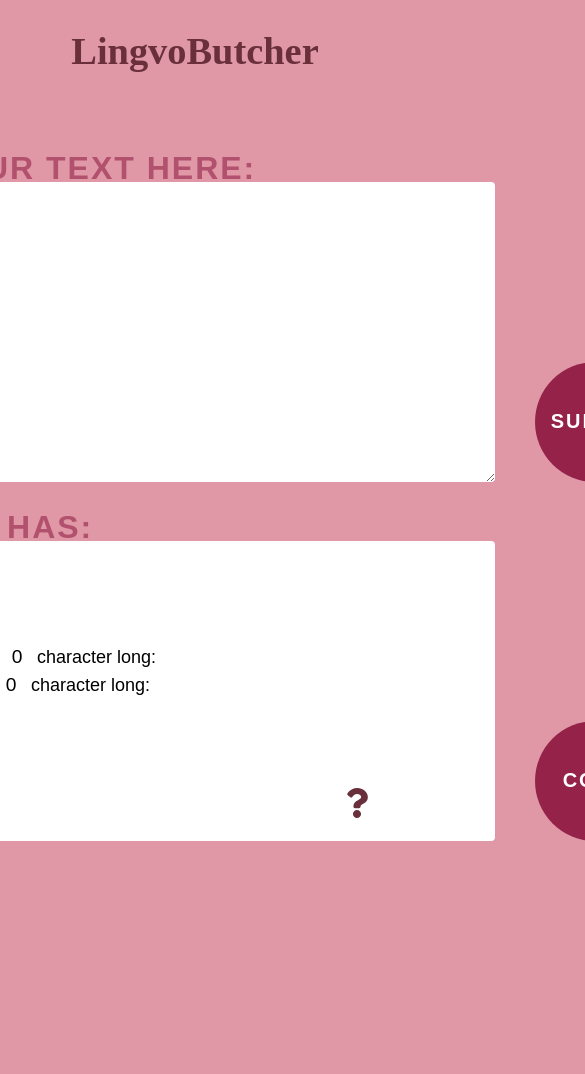
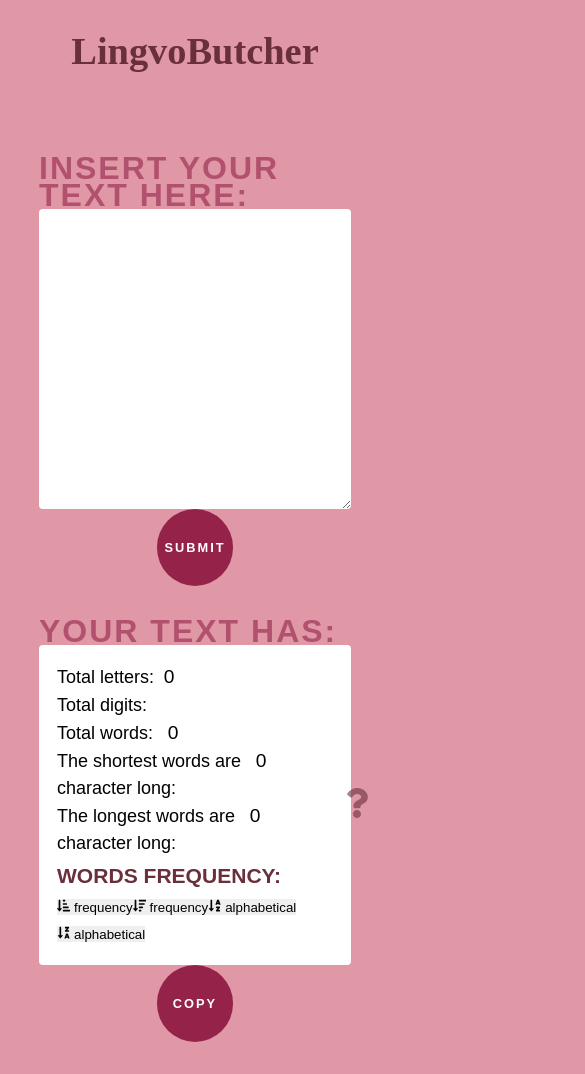
Before and after one commit to alinamarasca/zipfs-law, a React (Create React App) app: page / in a window 390 px wide. Shown: the top 1074 px of the page, 585 px wide, since content can reach past the window. Before the commit the page ends 873 px from the top, so only its background shows below. Built offline with nearby package versions, Linux system fonts and the light colour scheme; a web font is replaced by a local one.

Commit message:
start responsive layout

```diff
--- a/assets/css/index.css
+++ b/assets/css/index.css
@@ -9,17 +9,45 @@ article, .input-area textarea, .output-area .results {
   padding: 1em;
   margin: auto;
 }
-
 .input-area textarea:focus {
   outline: none;
   box-shadow: 10px 10px 10px rgba(0, 0, 0, 0.4);
 }
 
 .input-area, .output-area {
+  max-width: 900px;
   margin-top: 2rem;
   display: grid;
-  grid-template-columns: 700px 100px;
+  grid-template-columns: minmax(300px, 900px) 1fr;
   grid-template-areas: "title ." "content control";
+}
+@media only screen and (max-width: 1000px) {
+  .input-area, .output-area {
+    display: block;
+    width: 100%;
+  }
+}
+
+.control .sort {
+  font-size: 1rem;
+  width: 150px;
+  height: 2em;
+  opacity: 0.7;
+  display: flex;
+  align-items: center;
+  justify-content: center;
+  vertical-align: baseline;
+  gap: 0.5rem;
+}
+.control .sort:hover {
+  opacity: 1;
+}
+
+.input-area .control, .control {
+  grid-area: control;
+  display: flex;
+  flex-direction: column;
+  justify-content: space-evenly;
 }
 
 body {
@@ -37,6 +65,26 @@ header {
   grid-template-areas: ". knife .";
 }
 
+.sub-header {
+  color: #69303b;
+  text-transform: uppercase;
+  margin: 0.3rem auto;
+}
+
+.about-link {
+  display: flex;
+  width: 100%;
+  justify-content: flex-end;
+  position: fixed;
+  bottom: 0;
+  right: 0;
+  padding: 1em;
+  opacity: 0.6;
+}
+.about-link:hover {
+  opacity: 1;
+}
+
 * {
   padding: 0;
   margin: 0;
@@ -47,6 +95,12 @@ body {
   font-size: 1.125rem;
   font-family: sans-serif;
   line-height: 150%;
+}
+
+button,
+.submit {
+  border: none;
+  cursor: pointer;
 }
 
 .wrapper {
@@ -92,11 +146,16 @@ span {
   font-size: 1.25rem;
   letter-spacing: 2px;
   z-index: 999;
-  margin-left: 2em;
+  margin: 0 auto;
   align-self: end;
 }
 .input-area #submit:hover {
   background-color: #69303b;
+}
+@media only screen and (max-width: 800px) {
+  .input-area #submit {
+    font-size: 0.8rem;
+  }
 }
 
 .output-area {
@@ -115,8 +174,13 @@ span {
 .output-area .results {
   grid-area: content;
 }
-.output-area #copy {
-  grid-area: control;
+
+.control .sort {
+  background-color: #952349;
+  color: #fff;
+  margin: 0.5rem;
+}
+.control #copy {
   background-color: #952349;
   border-radius: 50%;
   width: 6em;
@@ -129,11 +193,21 @@ span {
   font-size: 1.25rem;
   letter-spacing: 2px;
   z-index: 999;
-  margin-left: 2em;
-  align-self: end;
+  margin: auto;
 }
-.output-area #copy:hover {
+.control #copy:hover {
   background-color: #69303b;
+}
+@media only screen and (max-width: 800px) {
+  .control #copy {
+    font-size: 0.8rem;
+  }
+}
+@media only screen and (max-width: 800px) {
+  .control {
+    display: flex;
+    flex-wrap: wrap;
+  }
 }
 
 a {
@@ -150,14 +224,4 @@ article {
   margin-top: 2rem;
 }
 
-.about-link {
-  display: flex;
-  width: 100%;
-  justify-content: flex-end;
-  position: fixed;
-  bottom: 0;
-  right: 0;
-  padding: 1em;
-}
-
 /*# sourceMappingURL=index.css.map */
--- a/src/components/Input.jsx
+++ b/src/components/Input.jsx
@@ -15,6 +15,7 @@ function Input() {
           id="input"
         ></textarea>
       </form>
+      <div className="control input-control">
         <input
           onClick={e => {
             e.preventDefault();
@@ -25,7 +26,9 @@ function Input() {
           form="text"
           type="submit"
           id="submit"
+          className="submit"
         />
+      </div>
     </div>
   );
 }
--- a/src/components/Output.jsx
+++ b/src/components/Output.jsx
@@ -1,4 +1,4 @@
-import React, { useContext, useState } from "react";
+import React, { useContext } from "react";
 import StatsContext from "../context/StatsContext";
 import WordChart from "./WordChart";
 // import { CopyToClipboard } from "react-copy-to-clipboard";
@@ -30,7 +30,12 @@ function Output() {
         <WordChart />
       </div>
 
-      <button id="copy"> Copy </button>
+      <div className="control output-control">
+        <button id="copy" className="submit">
+          {" "}
+          Copy{" "}
+        </button>
+      </div>
     </div>
   );
 }
--- a/src/components/WordChart.jsx
+++ b/src/components/WordChart.jsx
@@ -1,11 +1,13 @@
 import React, { useContext, useState } from "react";
 import StatsContext from "../context/StatsContext";
-// import sortResults from "../logic/sortingOptions";
+import {
+  FaSortAlphaDown,
+  FaSortAlphaDownAlt,
+  FaSortAmountDownAlt,
+  FaSortAmountDown
+} from "react-icons/fa";
 
 function WordChart() {
-  const { stats } = useContext(StatsContext);
-  let chart = stats.wordChart;
-  const [data, setData] = useState([]);
   const highToLowOccurrence = arr => {
     const sorted = arr.sort((a, b) => (a.occurrences < b.occurrences ? 1 : -1));
     return sorted;
@@ -26,9 +28,14 @@ function WordChart() {
     return sorted;
   };
 
+  const { stats } = useContext(StatsContext);
+  let chart = stats.wordChart;
+  const [data, setData] = useState([...chart]);
+
   const sortResults = e => {
     const sortBy = e.target.value;
     let sorted = [];
+
     if (sortBy === "low-high") {
       sorted = lowToHighOccurrence(chart);
     }
@@ -46,17 +53,25 @@ function WordChart() {
 
   return (
     <div className="one-word">
-      <h3>Words frequency:</h3>
+      <h3 className="sub-header">Words frequency:</h3>
       <div
         className="sorting-options"
         onClick={e => {
           sortResults(e);
         }}
       >
-        <button value="low-high">low high</button>
-        <button value="high-low">high low</button>
-        <button value="a-z">a-z</button>
-        <button value="z-a">z-a</button>
+        <button className="sort" value="low-high">
+          <FaSortAmountDownAlt /> frequency
+        </button>
+        <button className="sort" value="high-low">
+          <FaSortAmountDown /> frequency
+        </button>
+        <button className="sort" value="a-z">
+          <FaSortAlphaDown /> alphabetical
+        </button>
+        <button className="sort" value="z-a">
+          <FaSortAlphaDownAlt /> alphabetical
+        </button>
       </div>
       <div className="calc">
         {chart.map(w => (
--- a/src/css/index.css
+++ b/src/css/index.css
@@ -9,17 +9,45 @@ article, .input-area textarea, .output-area .results {
   padding: 1em;
   margin: auto;
 }
-
 .input-area textarea:focus {
   outline: none;
   box-shadow: 10px 10px 10px rgba(0, 0, 0, 0.4);
 }
 
 .input-area, .output-area {
+  max-width: 900px;
   margin-top: 2rem;
   display: grid;
-  grid-template-columns: 700px 100px;
+  grid-template-columns: minmax(300px, 900px) 1fr;
   grid-template-areas: "title ." "content control";
+}
+@media only screen and (max-width: 1000px) {
+  .input-area, .output-area {
+    display: block;
+    width: 100%;
+  }
+}
+
+.control .sort {
+  font-size: 1rem;
+  width: 150px;
+  height: 2em;
+  opacity: 0.7;
+  display: flex;
+  align-items: center;
+  justify-content: center;
+  vertical-align: baseline;
+  gap: 0.5rem;
+}
+.control .sort:hover {
+  opacity: 1;
+}
+
+.input-area .control, .control {
+  grid-area: control;
+  display: flex;
+  flex-direction: column;
+  justify-content: space-evenly;
 }
 
 body {
@@ -37,6 +65,26 @@ header {
   grid-template-areas: ". knife .";
 }
 
+.sub-header {
+  color: #69303b;
+  text-transform: uppercase;
+  margin: 0.3rem auto;
+}
+
+.about-link {
+  display: flex;
+  width: 100%;
+  justify-content: flex-end;
+  position: fixed;
+  bottom: 0;
+  right: 0;
+  padding: 1em;
+  opacity: 0.6;
+}
+.about-link:hover {
+  opacity: 1;
+}
+
 * {
   padding: 0;
   margin: 0;
@@ -47,6 +95,12 @@ body {
   font-size: 1.125rem;
   font-family: sans-serif;
   line-height: 150%;
+}
+
+button,
+.submit {
+  border: none;
+  cursor: pointer;
 }
 
 .wrapper {
@@ -92,11 +146,16 @@ span {
   font-size: 1.25rem;
   letter-spacing: 2px;
   z-index: 999;
-  margin-left: 2em;
+  margin: 0 auto;
   align-self: end;
 }
 .input-area #submit:hover {
   background-color: #69303b;
+}
+@media only screen and (max-width: 800px) {
+  .input-area #submit {
+    font-size: 0.8rem;
+  }
 }
 
 .output-area {
@@ -115,8 +174,13 @@ span {
 .output-area .results {
   grid-area: content;
 }
-.output-area #copy {
-  grid-area: control;
+
+.control .sort {
+  background-color: #952349;
+  color: #fff;
+  margin: 0.5rem;
+}
+.control #copy {
   background-color: #952349;
   border-radius: 50%;
   width: 6em;
@@ -129,11 +193,21 @@ span {
   font-size: 1.25rem;
   letter-spacing: 2px;
   z-index: 999;
-  margin-left: 2em;
-  align-self: end;
+  margin: auto;
 }
-.output-area #copy:hover {
+.control #copy:hover {
   background-color: #69303b;
+}
+@media only screen and (max-width: 800px) {
+  .control #copy {
+    font-size: 0.8rem;
+  }
+}
+@media only screen and (max-width: 800px) {
+  .control {
+    display: flex;
+    flex-wrap: wrap;
+  }
 }
 
 a {
@@ -150,14 +224,4 @@ article {
   margin-top: 2rem;
 }
 
-.about-link {
-  display: flex;
-  width: 100%;
-  justify-content: flex-end;
-  position: fixed;
-  bottom: 0;
-  right: 0;
-  padding: 1em;
-}
-
 /*# sourceMappingURL=index.css.map */
--- a/src/sass/_about.scss
+++ b/src/sass/_about.scss
@@ -16,13 +16,3 @@ article {
 .back-home {
   margin-top: 2rem;
 }
-
-.about-link {
-  display: flex;
-  width: 100%;
-  justify-content: flex-end;
-  position: fixed;
-  bottom: 0;
-  right: 0;
-  padding: 1em;
-}
--- a/src/sass/_defaults.scss
+++ b/src/sass/_defaults.scss
@@ -12,6 +12,12 @@ body {
   line-height: 150%;
 }
 
+button,
+.submit {
+  border: none;
+  cursor: pointer;
+}
+
 .wrapper {
   display: flex;
   flex-direction: column;
--- a/src/sass/_elements.scss
+++ b/src/sass/_elements.scss
@@ -7,6 +7,9 @@
   border: none;
   padding: 1em;
   margin: auto;
+
+  @media only screen and (max-width: 800px) {
+  }
 }
 
 %card-active {
@@ -25,12 +28,19 @@
 }
 
 %work-area {
+  max-width: 900px;
+  // background-color: aqua;
   margin-top: 2rem;
   display: grid;
-  grid-template-columns: 700px 100px;
+  grid-template-columns: minmax(300px, 900px) 1fr;
   grid-template-areas:
     "title ."
     "content control";
+
+  @media only screen and (max-width: 1000px) {
+    display: block;
+    width: 100%;
+  }
 }
 @mixin round-btn($bgr-color, $text-color) {
   background-color: $bgr-color;
@@ -54,4 +64,31 @@
       $lightness: -6%
     );
   }
+
+  @media only screen and (max-width: 800px) {
+    font-size: 0.8rem;
+  }
 }
+
+%sort-btn {
+  font-size: 1rem;
+  width: 150px;
+  height: 2em;
+  opacity: 0.7;
+  display: flex;
+  align-items: center;
+  justify-content: center;
+  vertical-align: baseline;
+  gap: 0.5rem;
+
+  &:hover {
+    opacity: 1;
+  }
+}
+
+%control {
+  grid-area: control;
+  display: flex;
+  flex-direction: column;
+  justify-content: space-evenly;
+}
--- a/src/sass/_main.scss
+++ b/src/sass/_main.scss
@@ -27,10 +27,13 @@ span {
       @extend %card-active;
     }
   }
+  .control {
+    @extend %control;
+  }
   #submit {
     grid-area: control;
     @include round-btn($pink-color, #fff);
-    margin-left: 2em;
+    margin: 0 auto;
     align-self: end;
   }
 }
@@ -47,11 +50,24 @@ span {
     grid-area: content;
     @extend %card;
   }
+}
+
+.control {
+  @extend %control;
+  .sort {
+    @extend %sort-btn;
+    background-color: $pink-color;
+    color: #fff;
+    margin: 0.5rem;
+  }
 
   #copy {
-    grid-area: control;
     @include round-btn($pink-color, #fff);
-    margin-left: 2em;
-    align-self: end;
+    margin: auto;
+  }
+
+  @media only screen and (max-width: 800px) {
+    display: flex;
+    flex-wrap: wrap;
   }
 }
--- a/src/sass/_shared.scss
+++ b/src/sass/_shared.scss
@@ -14,3 +14,24 @@ header {
   display: grid;
   grid-template-areas: ". knife .";
 }
+
+.sub-header {
+  color: $drk-color;
+  text-transform: uppercase;
+  margin: 0.3rem auto;
+}
+
+.about-link {
+  display: flex;
+  width: 100%;
+  justify-content: flex-end;
+  position: fixed;
+  bottom: 0;
+  right: 0;
+  padding: 1em;
+  opacity: 0.6;
+
+  &:hover {
+    opacity: 1;
+  }
+}
```
Also changed, not shown: 1 other file (tests, documents, lock files or other folders). Lines whose indentation alone changed are shown as unchanged.
